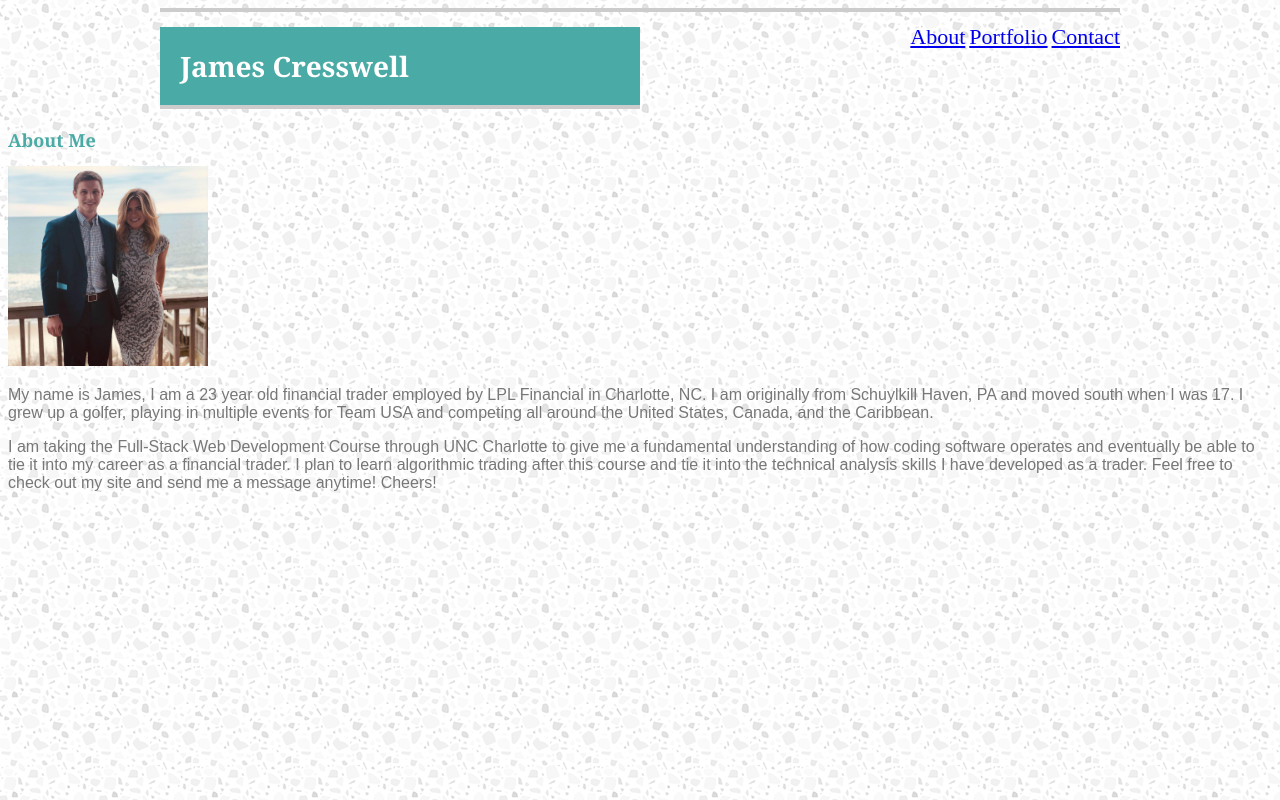
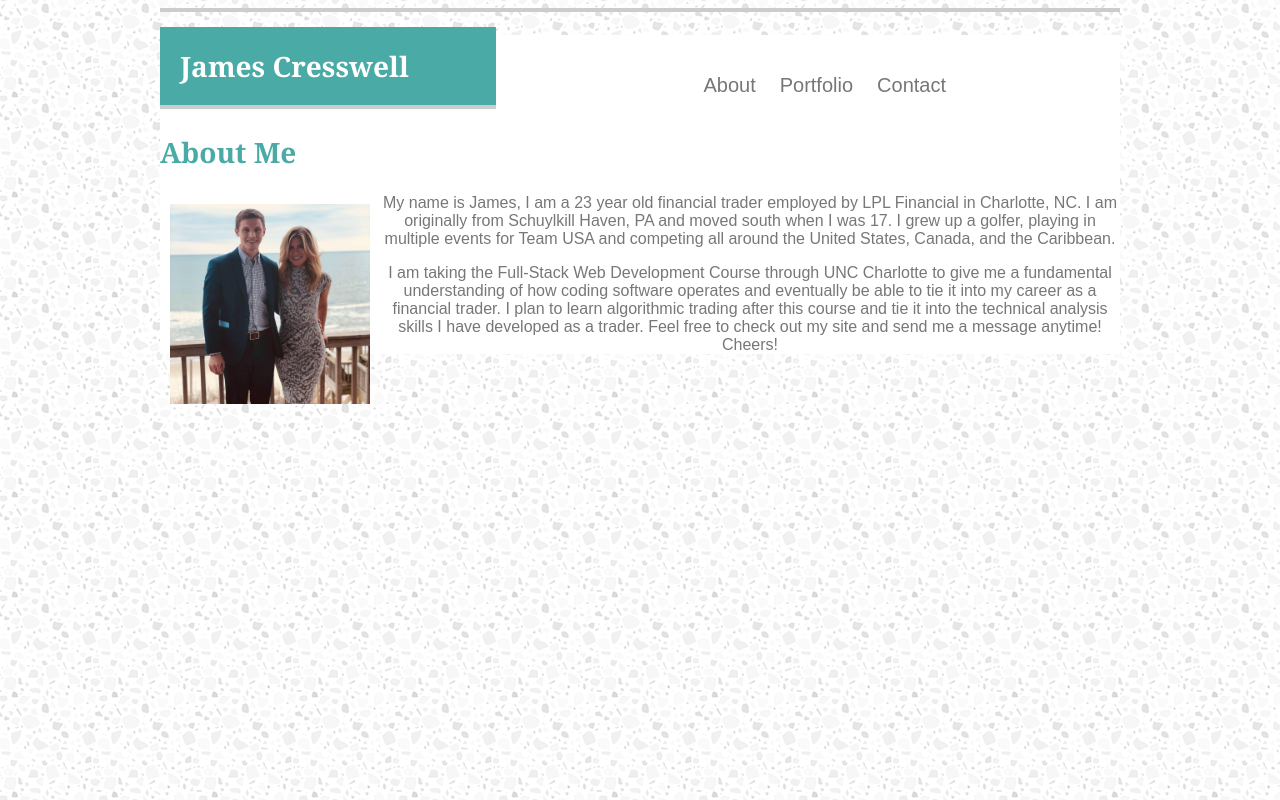
Before and after one commit to LetsTalkOrptions/basic-portfolio, a plain HTML site: page index.html in a window 1280 px wide. Drawn offline with Linux system fonts and the light colour scheme.

Commit message:
updated files

```diff
--- a/assets/css/style.css
+++ b/assets/css/style.css
@@ -2,7 +2,6 @@
     box-sizing: border-box;
 }
 
-html
 
 header {
     height: auto;
@@ -10,7 +9,7 @@ header {
     background-color: #ffffff;
     border-bottom: 4px solid #cccccc;
     margin: 0 auto;
-    z-index: 0;
+    z-index: 1;
 
 }
 
@@ -27,7 +26,7 @@ h1 {
     float: left;
     display: inline-block;
     border-bottom: 4px solid #cccccc;
-    width: 50%;
+    width: 35%;
     padding: 20px;
 }
 
@@ -37,26 +36,62 @@ h1 {
     width: 50%;
     text-align: right;
     display: inline-block;
+    margin-top: 30px;
+    padding: 20px;
+
 }
 
 .nav ul li {
     display: inline;
-    font-size: 22px;
+    font-size: 20px;
 }
 
 h2 {
     overflow: auto;
     clear: both;
     color: #4aaaa5;
-    font-size: 18px;
+    font-size: 28px;
     font-family: 'Georgia', Times, Times New Roman, serif;
+    text-align: left;
 }
 
+.content {
+    width: 960px;
+    background-color: #ffffff;
+    padding: auto;
+    margin: auto;
+    text-align: center;
+}
+
+li {
+    padding-left: 10px;
+    padding-right: 10px;
+    color: #777777;
+}
+
+#picture {
+    float: left;
+    padding-top: 0;
+    padding: 10px;
+}
+
+
+.nav a {
+    color: #777777;
+}
+a:link {
+    overflow: auto;
+    clear: both;
+    text-decoration: none;
+    color: #777777;
+    font-family: 'Arial', 'Helvetica Neue', Helvetica, sans-serif;
+    }
 
 
 p {
     color: #777777;
     font-family: 'Arial', 'Helvetica Neue', Helvetica, sans-serif;
+
 }
 
 .list {
--- a/index.html
+++ b/index.html
@@ -18,9 +18,6 @@
 
 <body>
 
-    <!-- Put h1 and about, portfolio, contact in one div container, use list for those three things, not in body. Have background image in body then
-     have header and other stuff in z-scale over background image .
-    Can put h1 in a nav left as own div and list in nav right -->
     <header>
 
         <h1>James Cresswell</h1>
@@ -34,18 +31,22 @@
         </nav>
 
     </header>
-    <!-- Put rest of this in new div to edit  -->
+
     <div class="content">
 
         <h2>About Me</h2>
 
-        <img src="assets/images/Profile-pic.jpg" alt="profile-pic" id="profile-pic">
+        <div id="picture">
 
-        <p>My name is James, I am a 23 year old financial trader employed by LPL Financial in Charlotte, NC. I am originally
+            <img src="assets/images/Profile-pic.jpg" alt="profile-pic" id="profile-pic">
+
+        </div>
+
+            <p>My name is James, I am a 23 year old financial trader employed by LPL Financial in Charlotte, NC. I am originally
             from Schuylkill Haven, PA and moved south when I was 17. I grew up a golfer, playing in multiple events for Team
             USA and competing all around the United States, Canada, and the Caribbean. </p>
 
-        <p>I am taking the Full-Stack Web Development Course through UNC Charlotte to give me a fundamental understanding of
+             <p>I am taking the Full-Stack Web Development Course through UNC Charlotte to give me a fundamental understanding of
             how coding software operates and eventually be able to tie it into my career as a financial trader. I plan to
             learn algorithmic trading after this course and tie it into the technical analysis skills I have developed as
             a trader. Feel free to check out my site and send me a message anytime! Cheers!</p>
```
